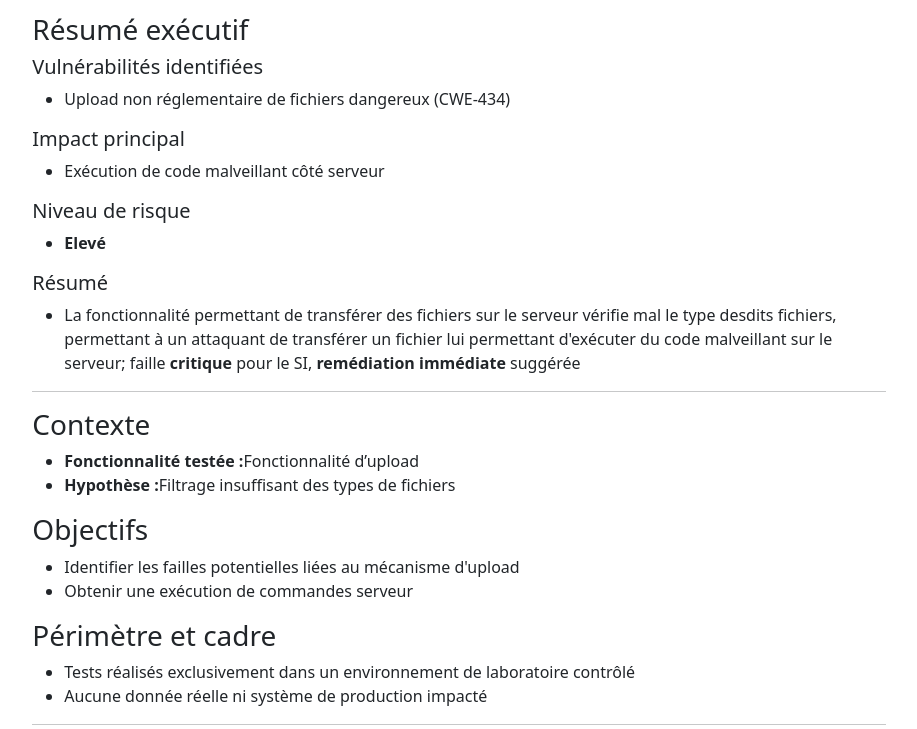
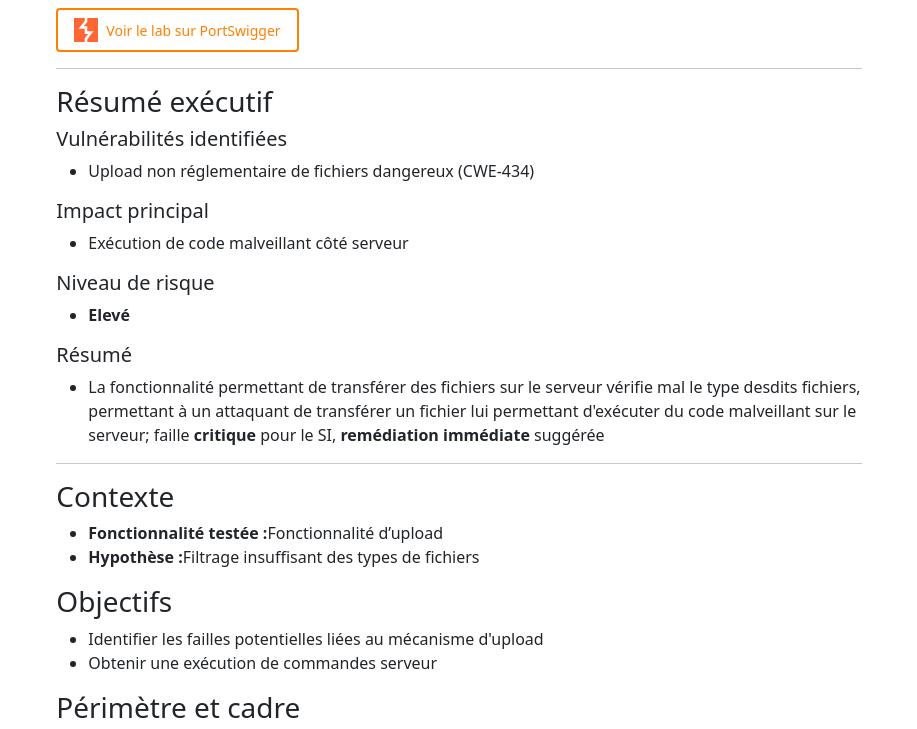
Before and after one commit to cos-imo/cos-imo-github.io, a plain HTML site: page rapports/file-upload.html in a window 1280 px wide. Shown: the part 313-1042 px from the top of the page, without its empty margins (181-1098 px from the left). Drawn offline with nearby package versions, Linux system fonts and the light colour scheme.

Commit message:
(fix) ajustement de la mise en page

```diff
--- a/rapports/file-upload.html
+++ b/rapports/file-upload.html
@@ -11,8 +11,8 @@
   <link href="../style.css" rel="stylesheet">
 </head>
 <body>
-<main>
-  <div class="col-lg-8 mx-auto">
+<main
+  <div class="col-lg-8 mx-auto p-4 py-md-5">
     <header class="d-flex align-items-center pb-3 mb-5 border-bottom">
       <a href="../index.html" class="me-md-auto text-decoration-none text-dark">
         <span class="fs-4">Cosimo Ungaro</span>
```
Also changed, not shown: rapports/sql-injection.html (+1 -1 lines).
